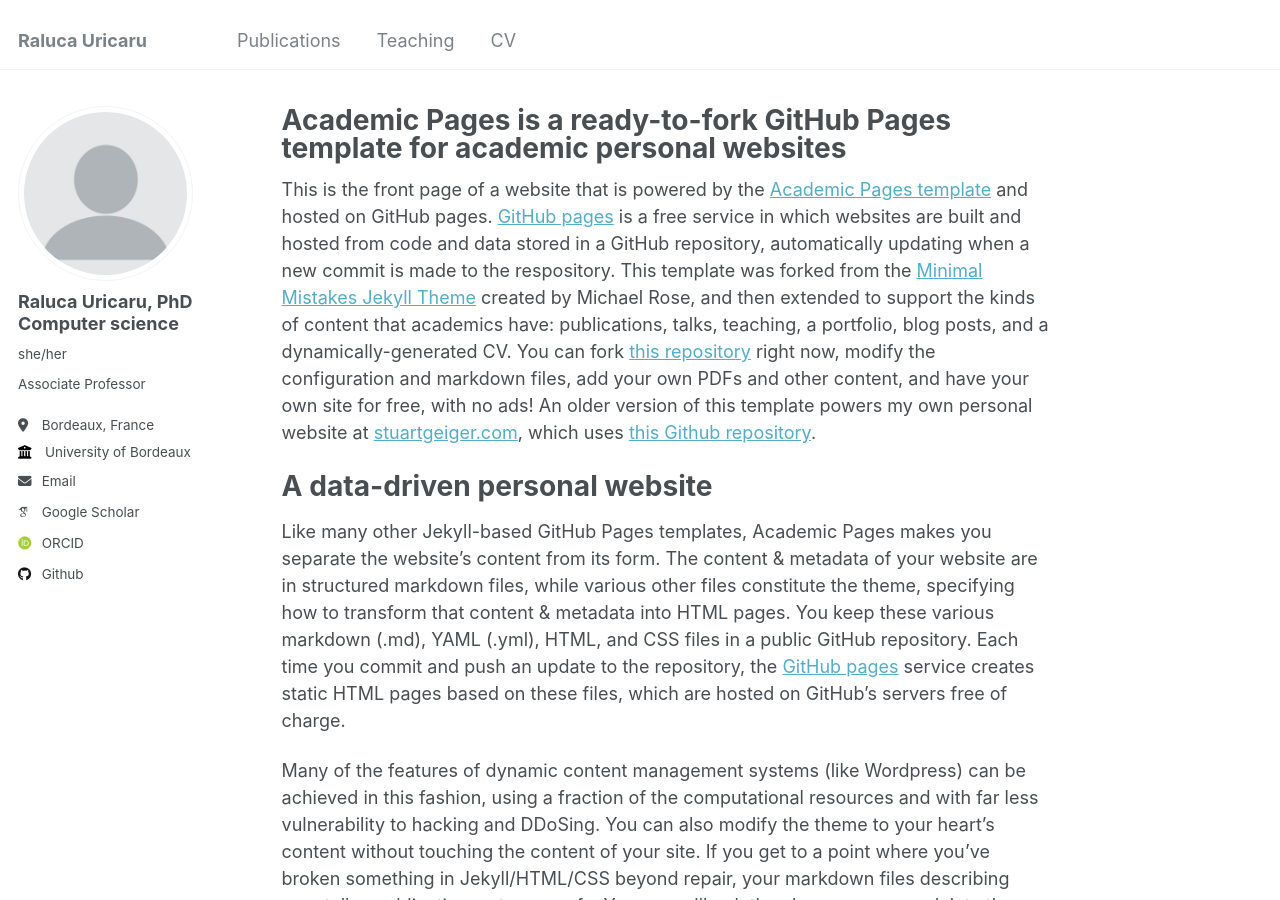
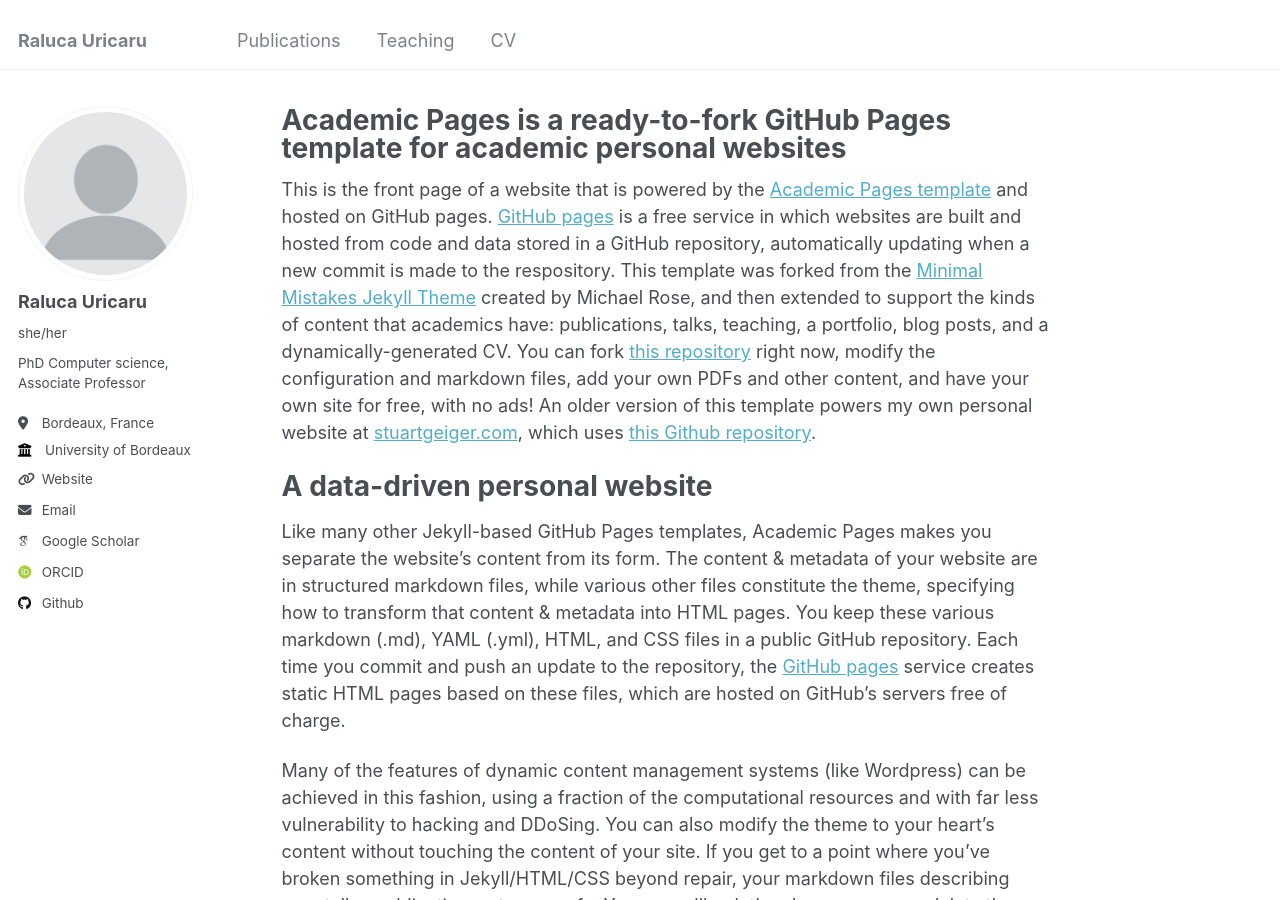
Before and after one commit to ruricaru/ruricaru.github.io, a Jekyll site: the page built from _pages/about.md, in a window 1280 px wide and 900 px high. Built offline with Jekyll 4.4.1, drawn with Linux system fonts in a browser that asks for light colours; some web fonts are replaced; part of the change alters nothing that is shown.

```diff
--- a/_config.yml
+++ b/_config.yml
@@ -11,7 +11,7 @@ locale                   : "en-US"
 title                    : "Raluca Uricaru"
 title_separator          : "-"
 name                     : &name "Raluca Uricaru"
-description              : &description "Raluca Uricaru's website"
+description              : &description "Associate Professor @ University of Bordeaux"
 url                      : https://ruricaru.github.io # the base hostname & protocol for your site e.g. "https://mmistakes.github.io"
 baseurl                  : "" # the subpath of your site, e.g. "/blog"
 repository               : "ruricaru/ruricaru.github.io"
@@ -22,12 +22,12 @@ repository               : "ruricaru/ruricaru.github.io"
 author:
   # Biographic information
   avatar           : "profile.png"
-  name             : "Raluca Uricaru, PhD Computer science"
+  name             : "Raluca Uricaru"
   pronouns         : "she/her"
-  bio              : "Associate Professor"
+  bio              : "PhD Computer science, Associate Professor"
   location         : "Bordeaux, France"
   employer         : "University of Bordeaux"
-  uri              : # URL
+  uri              : "www.u-bordeaux.fr"
   email            : "(firstname).(lastname)@u-bordeaux.fr"
 
   # Academic websites
```
